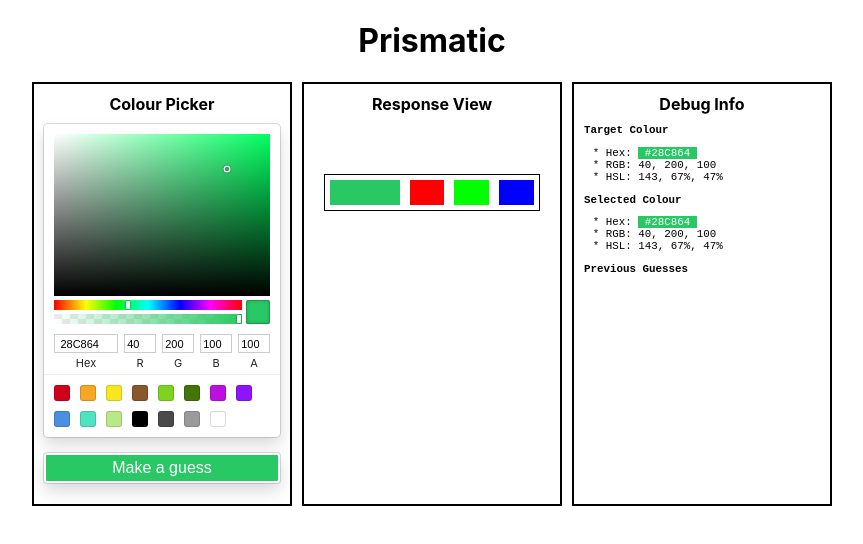
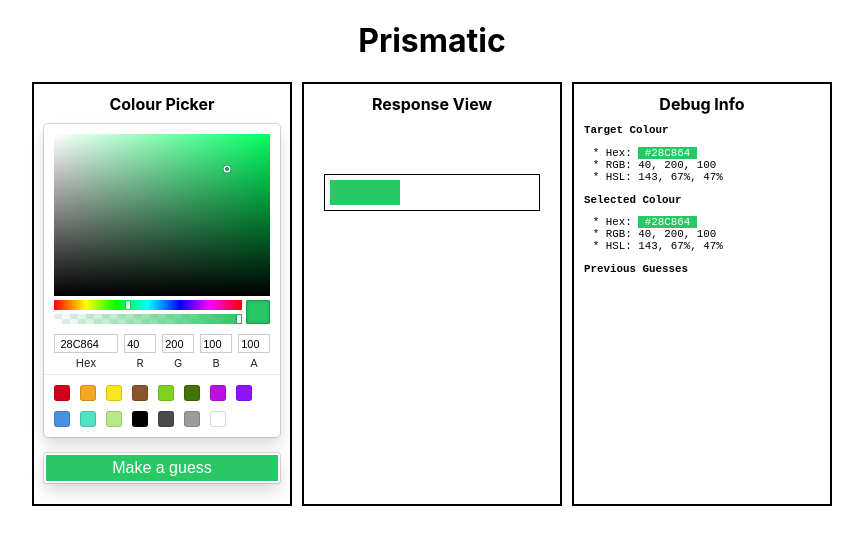
Before and after one commit to juniperab/prismatic, a React (Create React App) app: page / in a window 1280 px wide. Shown: the top 544 px of the page, without its empty margins (208-1071 px from the left). Built offline with nearby package versions, Linux system fonts and the light colour scheme.

Commit message:
Hooked up some experiments for the guess results

```diff
--- a/src/features/guess-display/GuessDisplay.tsx
+++ b/src/features/guess-display/GuessDisplay.tsx
@@ -1,8 +1,8 @@
 import styled from "styled-components";
 import {useAppSelector} from "../../app/hooks";
 import {selectColourGuesserState} from "../colour-guesser/colourGuesserSlice";
-import {RGBColor} from "react-color";
-import {toHex} from "../../app/utils/colourMath";
+import {HSLColor, RGBColor} from "react-color";
+import {HSVColor, toHex, toHSV} from "../../app/utils/colourMath";
 
 const GuessList = styled.div`
   height: 360px;
@@ -32,23 +32,39 @@ const Guess = styled.div`
 export function GuessDisplay() {
     const { previousGuesses, target } = useAppSelector(selectColourGuesserState)
 
-    const redHue = 0;
-    const greenHue = 120;
-    const blueHue = 240;
+    // const redHue = 0;
+    // const greenHue = 120;
+    // const blueHue = 240;
+    // function rotateHue(hue: number, n: number): number {
+    //     return (hue + n) % 360
+    // }
+    // function hint(hue: number, diff: number): string {
+    //     const d = (diff / 255 / 2 + 0.5) * 100
+    //     const hsv =  {h: hue, s: d, v: 100}
+    //     return toHex(hsv)
+    // }
 
-    function hint(hue: number, diff: number): string {
-        const diffLuminance = (diff / 255 / 2 + 0.5) * 100
+    function getHints(guess: HSVColor): {hintH: HSVColor, hintS: HSVColor, hintV: HSVColor} {
+        const tgt = toHSV(target)
 
-        const hsl =  {h: hue, s: 100, l: diffLuminance}
-        return toHex(hsl)
+        const diffH = Math.abs(tgt.h - guess.h) * 100 / 255
+        const diffS = Math.abs(tgt.s - guess.s)
+        const diffV = Math.abs(tgt.v - guess.v)
+
+        const hintH = {h: guess.h, s: diffH, v: 100}
+        const hintS = {h: guess.h, s: diffS, v: 100}
+        const hintV = {h: guess.h, s: diffV, v: 100}
+        return {hintH, hintS, hintV}
     }
 
     function renderGuessResult(rgb: RGBColor, key?: number) {
+        const hsv = toHSV(rgb)
+        const hints = getHints(toHSV(rgb))
         return <Guess key={key}>
             <div style={{backgroundColor: toHex(rgb), flexGrow: 2}}/>
-            <div style={{backgroundColor: hint(redHue, target.r - rgb.r)}}/>
-            <div style={{backgroundColor: hint(greenHue, target.g - rgb.g)}}/>
-            <div style={{backgroundColor: hint(blueHue, target.b - rgb.b)}}/>
+            <div style={{backgroundColor: toHex(hints.hintH)}}/>
+            <div style={{backgroundColor: toHex(hints.hintS)}}/>
+            <div style={{backgroundColor: toHex(hints.hintV)}}/>
         </Guess>
     }
 
```
